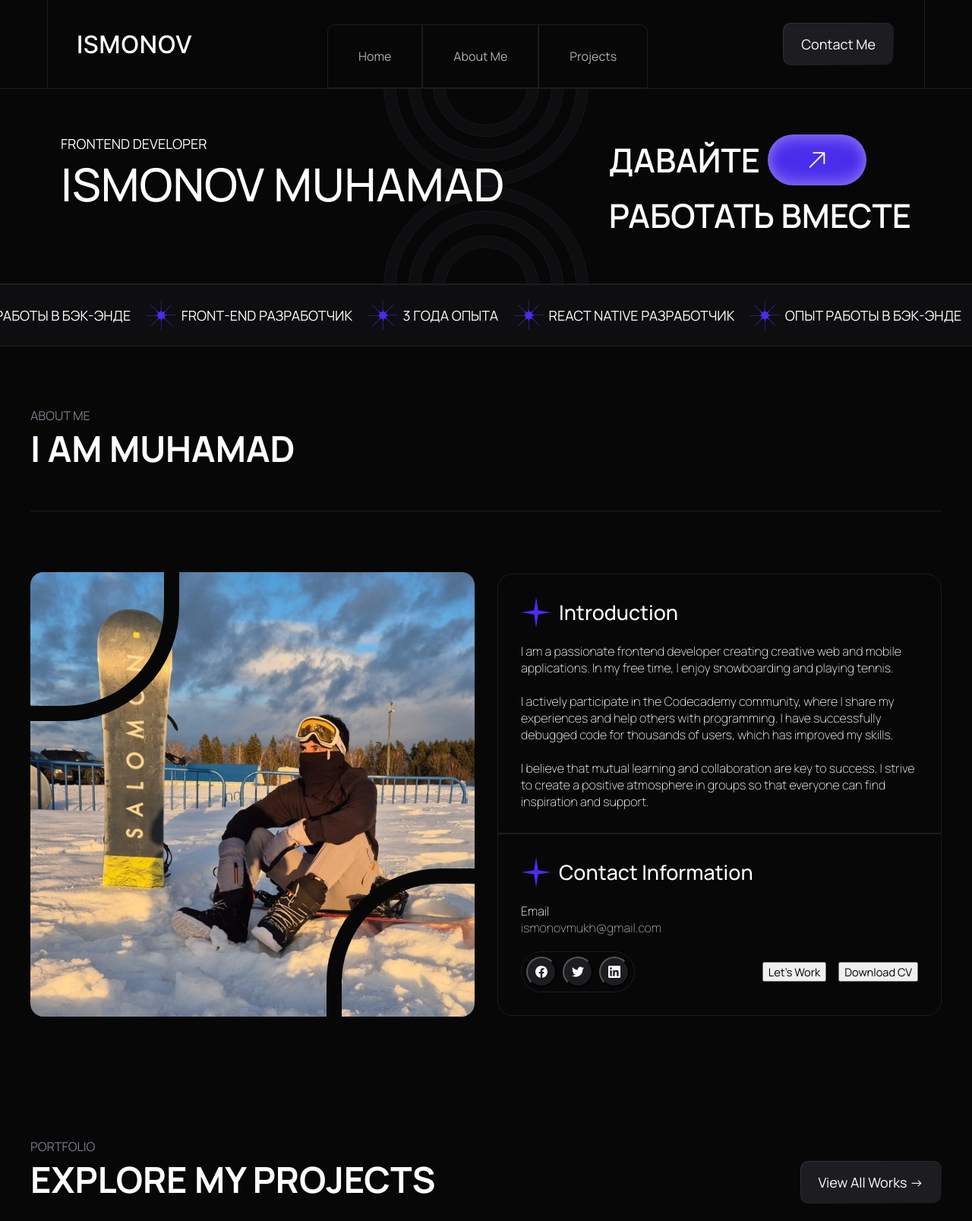
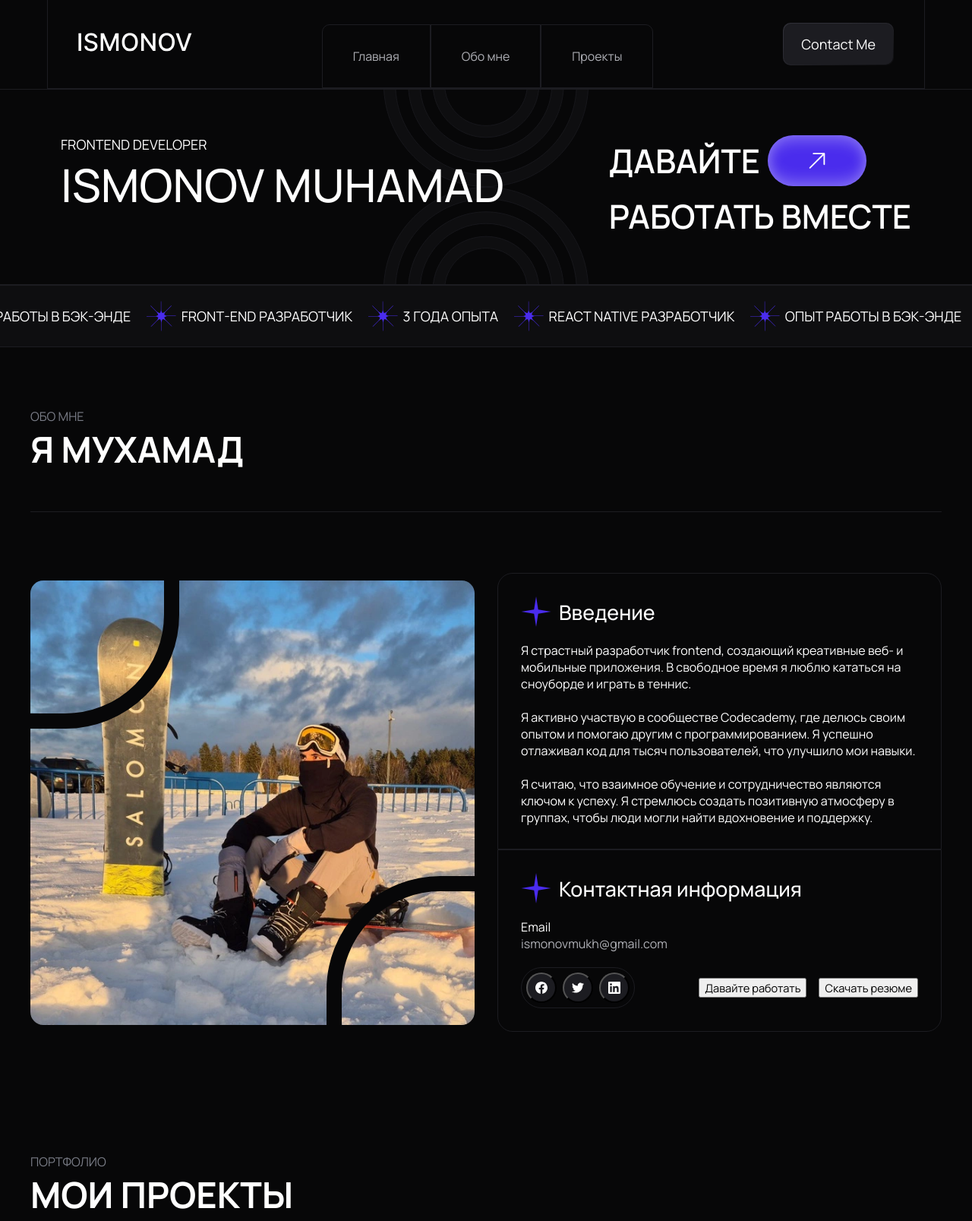
Before and after one commit to Whitelistedd/2025-portfolio, an Astro site: page / in a window 1280 px wide. Shown: the top 1607 px of the page at 76% size. Built offline with nearby package versions, Linux system fonts and the light colour scheme; Astro itself is replaced by a stand-in of ours.

Commit message:
translated all english to russian

```diff
--- a/src/components/Footer/Footer.astro
+++ b/src/components/Footer/Footer.astro
@@ -30,11 +30,8 @@ import linkedinSvg from '@/assets/svg/linkedin.svg'
         {
           navItems.map((navItem) => (
             <li class={styles.nav__list_item}>
-              <a
-                href={`/#${navItem.split(' ').join('').toLocaleLowerCase()}`}
-                class={styles.nav__list_anchor}
-              >
-                {navItem}
+              <a href={navItem.path} class={styles.nav__list_anchor}>
+                {navItem.name}
               </a>
             </li>
           ))
--- a/src/components/Navbar/Navbar.astro
+++ b/src/components/Navbar/Navbar.astro
@@ -6,17 +6,16 @@ import logo from '@/assets/svg/logo.svg'
 ---
 
 <header class={styles.header}>
-  <img alt="logo" src={logo.src} />
+  <a href="#top">
+    <img alt="logo" src={logo.src} />
+  </a>
   <nav class={styles.nav}>
     <ul class={styles.nav__list}>
       {
         navItems.map((navItem) => (
           <li class={styles.nav__list_item}>
-            <a
-              href={`/#${navItem.split(' ').join('').toLocaleLowerCase()}`}
-              class={styles.nav__list_anchor}
-            >
-              {navItem}
+            <a href={navItem.path} class={styles.nav__list_anchor}>
+              {navItem.name}
             </a>
           </li>
         ))
--- a/src/components/Navbar/Navbar.module.scss
+++ b/src/components/Navbar/Navbar.module.scss
@@ -6,6 +6,7 @@
   padding: 0px 40px;
   border-right: 1px solid var(--dark-colors-12);
   border-left: 1px solid var(--dark-colors-12);
+  border-bottom: 1px solid var(--dark-colors-12);
   background-color: var(--dark-colors-03);
 
   .nav {
@@ -31,6 +32,7 @@
       padding: 30px 40px;
       background-color: transparent;
       color: var(--grey-70);
+      transition: 200ms ease;
 
       &:hover {
         cursor: pointer;
--- a/src/components/Project/Project.astro
+++ b/src/components/Project/Project.astro
@@ -19,7 +19,7 @@ const { imageSrc, title, viewCodeLink, viewProjectLink } = Astro.props
     <a class={styles.project__view_project} href={viewProjectLink}>
       VIEW PROJECT <img width="24" height="24" src={arrow.src} />
     </a>
-    <a class={styles.project__view_code} href={viewCodeLink}>
+    <a class={styles.project__view_code} target="_blank" href={viewCodeLink}>
       VIEW CODE <img width="24" height="24" src={arrow.src} />
     </a>
   </div>
--- a/src/components/Section/Section.astro
+++ b/src/components/Section/Section.astro
@@ -2,15 +2,15 @@
 import Button from '../Button/Button.astro'
 import styles from './Section.module.scss'
 
-interface Props {
+interface Props extends astroHTML.JSX.HTMLAttributes {
   preTitle: string
   title: string
 }
 
-const { preTitle, title } = Astro.props
+const { preTitle, title, ...props } = Astro.props
 ---
 
-<section class={styles.section}>
+<section {...props} class={styles.section}>
   <div class={styles.section__top}>
     <div class={styles.title_section}>
       <span class={styles.title_section__pre_title}>{preTitle}</span>
--- a/src/constants/navItems.ts
+++ b/src/constants/navItems.ts
@@ -1 +1,14 @@
-export const navItems = ['Home', 'About Me', 'Projects']
+export const navItems = [
+  {
+    name: 'Главная',
+    path: '/#top',
+  },
+  {
+    name: 'Обо мне',
+    path: '/#aboutme',
+  },
+  {
+    name: 'Проекты',
+    path: '/#projects',
+  },
+]
--- a/src/constants/projects.ts
+++ b/src/constants/projects.ts
@@ -14,13 +14,13 @@ export const projects = [
   {
     imageSrc: `${import.meta.env.SUPABASE_STORAGE_URL}/xRg7Z68.jpeg`,
     title: 'Dev Links',
-    viewProjectLink: 'https://github.com/social-tree/Link-sharing-app',
-    viewCodeLink: 'https://link-sharing-app-tau.vercel.app/',
+    viewProjectLink: 'https://link-sharing-app-tau.vercel.app/',
+    viewCodeLink: 'https://github.com/social-tree/Link-sharing-app',
   },
   {
     imageSrc: `${import.meta.env.SUPABASE_STORAGE_URL}/RYNSC32.png`,
     title: 'Astro commerce',
-    viewProjectLink: 'https://github.com/Whitelistedd/astro-ecommerce',
-    viewCodeLink: 'https://astro-ecom.vercel.app/',
+    viewProjectLink: 'https://astro-ecom.vercel.app/',
+    viewCodeLink: 'https://github.com/Whitelistedd/astro-ecommerce',
   },
 ]
--- a/src/pages/index.astro
+++ b/src/pages/index.astro
@@ -39,7 +39,7 @@ import Footer from '@/components/Footer/Footer.astro'
       </div>
     </section>
     <HorizontalScroller words={heroWordsList} />
-    <Section preTitle="ABOUT ME" title="I AM MUHAMAD">
+    <Section id="aboutme" preTitle="ОБО МНЕ" title="Я МУХАМАД">
       <div class={styles.about_me}>
         <div class={styles.about_me__img_container}>
           <img
@@ -51,28 +51,28 @@ import Footer from '@/components/Footer/Footer.astro'
           <div class={styles.details}>
             <h3 class={styles.details__title}>
               <img width="40" height="40" alt="star" src={star.src} />
-              Introduction
+              Введение
             </h3>
             <p class={styles.details__desc}>
-              I am a passionate frontend developer creating creative web and
-              mobile applications. In my free time, I enjoy snowboarding and
-              playing tennis.
+              Я страстный разработчик frontend, создающий креативные веб- и
+              мобильные приложения. В свободное время я люблю кататься на
+              сноуборде и играть в теннис.
               <br />
               <br />
-              I actively participate in the Codecademy community, where I share my
-              experiences and help others with programming. I have successfully debugged
-              code for thousands of users, which has improved my skills.
+              Я активно участвую в сообществе Codecademy, где делюсь своим опытом
+              и помогаю другим с программированием. Я успешно отлаживал код для тысяч
+              пользователей, что улучшило мои навыки.
               <br />
               <br />
-              I believe that mutual learning and collaboration are key to success.
-              I strive to create a positive atmosphere in groups so that everyone
-              can find inspiration and support.
+              Я считаю, что взаимное обучение и сотрудничество являются ключом к
+              успеху. Я стремлюсь создать позитивную атмосферу в группах, чтобы люди
+              могли найти вдохновение и поддержку.
             </p>
           </div>
           <div class={styles.details}>
             <h3 class={styles.details__title}>
               <img width="40" height="40" alt="star" src={star.src} />
-              Contact Information
+              Контактная информация
             </h3>
             <p class={styles.details__desc}>
               Email
@@ -108,12 +108,12 @@ import Footer from '@/components/Footer/Footer.astro'
                   href="/#contact_me"
                 >
                   <Button class={styles.details__actions__buttons__button}>
-                    Let's Work
+                    Давайте работать
                   </Button>
                 </a>
                 <a class={styles.details__actions__buttons__anchor}>
                   <Button class={styles.details__actions__buttons__button}>
-                    Download CV
+                    Скачать резюме
                   </Button>
                 </a>
               </div>
@@ -122,8 +122,7 @@ import Footer from '@/components/Footer/Footer.astro'
         </div>
       </div>
     </Section>
-    <Section preTitle="PORTFOLIO" title="EXPLORE MY PROJECTS">
-      <Button slot="sideButton">View All Works -></Button>
+    <Section id={'projects'} preTitle="ПОРТФОЛИО" title="МОИ ПРОЕКТЫ">
       <div class={styles.projects}>
         {
           projects.map(({ imageSrc, title, viewCodeLink, viewProjectLink }) => (
@@ -137,7 +136,7 @@ import Footer from '@/components/Footer/Footer.astro'
         }
       </div>
     </Section>
-    <Section preTitle="EXPERIENCE" title="MY SKILLS AND EXPERIENCE">
+    <Section preTitle="ОПЫТ" title="МОИ НАВЫКИ И ОПЫТ">
       <div class={styles.experience_section}>
         <div class={styles.technologies}>
           {
@@ -151,7 +150,7 @@ import Footer from '@/components/Footer/Footer.astro'
         </div>
         <div class={styles.experiences}>
           <div class={styles.experience}>
-            <span class={styles.experience__timeline}>2021 - Now</span>
+            <span class={styles.experience__timeline}>2022 - Сейчас</span>
             <div class={styles.experience__details}>
               <strong class={styles.experience__details__company}
                 >Sektor Business</strong
--- a/src/pages/styles/index.module.scss
+++ b/src/pages/styles/index.module.scss
@@ -84,7 +84,7 @@
 
         &__desc {
           font-size: 1.125em;
-          font-weight: 300;
+          font-weight: 400;
         }
 
         &__extra_desc {
```
